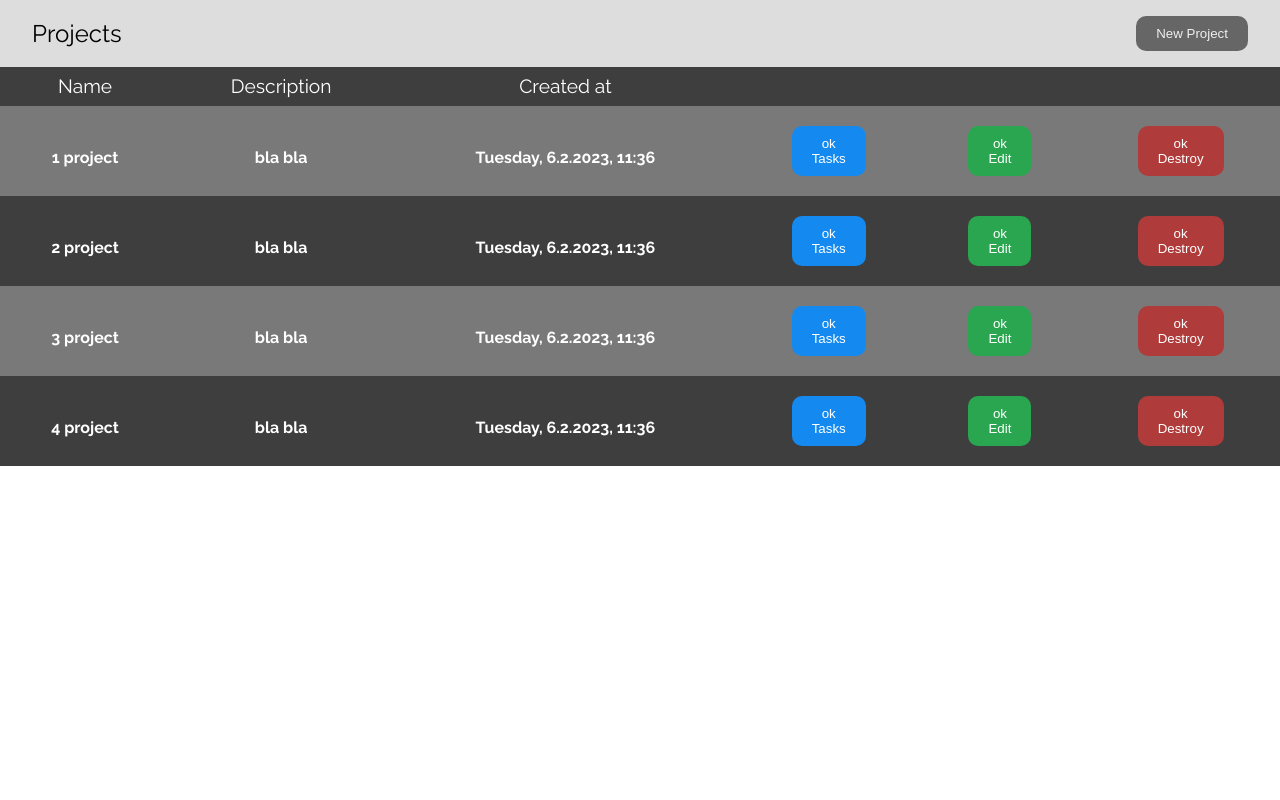
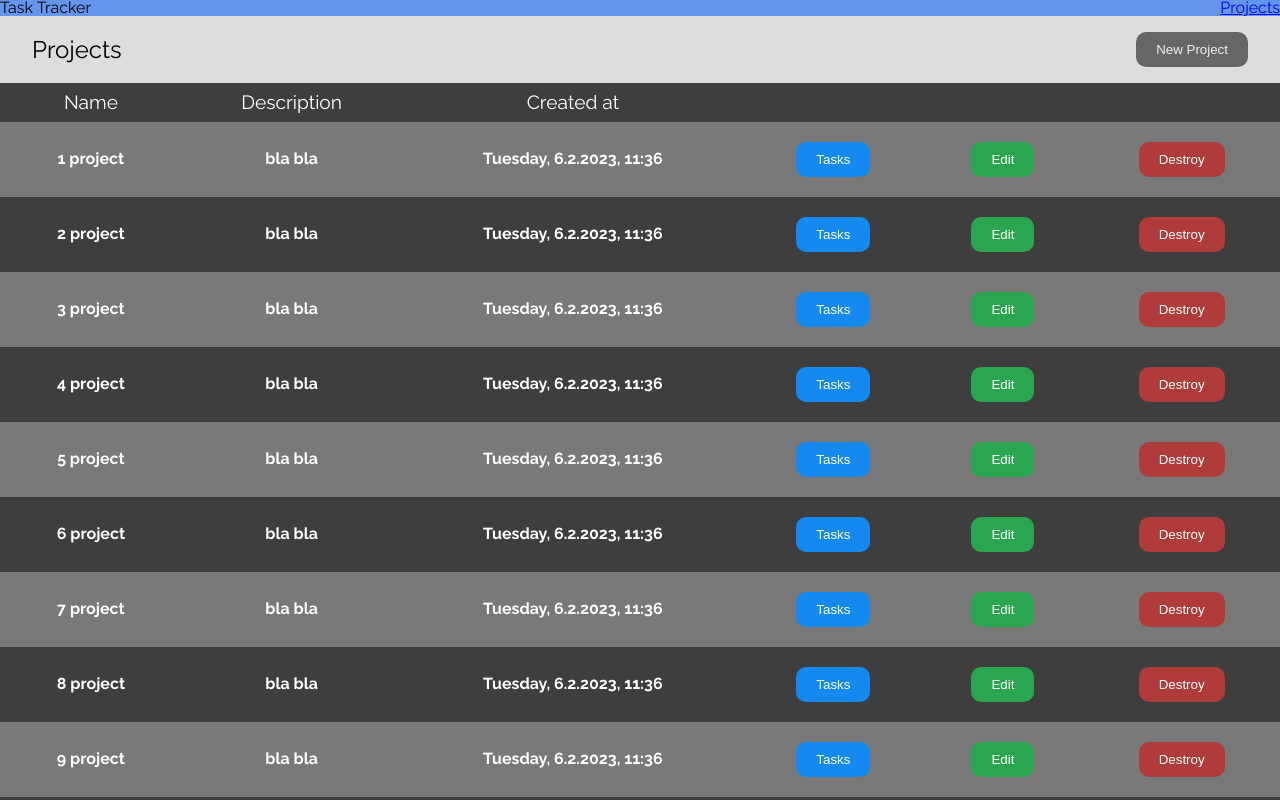
Before and after one commit to Ragnoji/react-task-tracker, a React (Create React App) app: page /projects in a window 1280 px wide. Shown: the top 800 px of the page. Built offline with nearby package versions, Linux system fonts and the light colour scheme.

Commit message:
added BackToTop button in DefaultTemplate

```diff
--- a/src/App.jsx
+++ b/src/App.jsx
@@ -1,14 +1,14 @@
 import { BrowserRouter, Routes, Route } from "react-router-dom";
 
 import HomePage from "./pages";
-import ProjectsIndex from "./pages/projects";
+import ProjectsPage from "./pages/projects";
 
 const App = () => {
   return (
     <BrowserRouter>
       <Routes>
         <Route path="/" element={<HomePage />} />
-        <Route path="/projects" element={<ProjectsIndex />} />
+        <Route path="/projects" element={<ProjectsPage />} />
       </Routes>
     </BrowserRouter>
   );
--- a/src/components/atoms/Button/Button.jsx
+++ b/src/components/atoms/Button/Button.jsx
@@ -12,17 +12,9 @@ const Wrapper = styled.button(
   `,
 );
 
-const Button = ({
-  children,
-  label = "ok",
-  onClick = () => {},
-  disabled = false,
-  color = "#fff",
-  background = "#666",
-}) => {
+const Button = ({ children, onClick = () => {}, disabled = false, color = "#fff", background = "#666" }) => {
   return (
     <Wrapper onClick={onClick} disabled={disabled} color={color} background={background}>
-      <p>{label}</p>
       {children}
     </Wrapper>
   );
--- a/src/components/organisms/Table/Table.jsx
+++ b/src/components/organisms/Table/Table.jsx
@@ -34,7 +34,9 @@ const Table = ({ children, title }) => {
     <>
       <Header>
         <Title>{title}</Title>
-        <Button label="New Project" color="#eee" onClick={onClick} />
+        <Button color="#eee" onClick={onClick}>
+          New Project
+        </Button>
       </Header>
       <TableStyled>
         <thead>
--- a/src/components/templates/DefaultTemplate/DefaultTemplate.jsx
+++ b/src/components/templates/DefaultTemplate/DefaultTemplate.jsx
@@ -1,3 +1,4 @@
+import { useEffect, useState } from "react";
 import styled from "styled-components";
 import Header from "../../organisms/Header/Header";
 import Footer from "../../organisms/Footer/Footer";
@@ -13,13 +14,50 @@ const MainContent = styled.main`
   display: flex;
   background: mintcream;
   justify-content: center;
+  flex-direction: column;
+`;
+
+const BackToTop = styled.button`
+  position: fixed;
+  top: 30px;
+  right: 20px;
+  font-size: 24px;
+  background: dimgray;
+  color: white;
+  cursor: pointer;
+  border-radius: 100px;
+  border: none;
+  box-shadow: 0 5px 10px #ccc;
+  z-index: 100;
 `;
 
 const DefaultTemplate = ({ children }) => {
+  const [showButton, setShowButton] = useState(false);
+
+  useEffect(() => {
+    window.addEventListener("scroll", () => {
+      if (window.pageYOffset > 0) {
+        setShowButton(true);
+      } else {
+        setShowButton(false);
+      }
+    });
+  }, []);
+
+  const scrollToTop = () => {
+    window.scrollTo({
+      top: 0,
+      behavior: "smooth", // for smoothly scrolling
+    });
+  };
+
   return (
     <Wrapper>
       <Header />
-      <MainContent>{children}</MainContent>
+      <MainContent>
+        {showButton && <BackToTop onClick={scrollToTop}>Scroll to top</BackToTop>}
+        {children}
+      </MainContent>
       <Footer />
     </Wrapper>
   );
--- a/src/pages/projects.jsx
+++ b/src/pages/projects.jsx
@@ -1,8 +1,9 @@
 import { useState } from "react";
 import TableRow from "../components/molecules/TableRow/TableRow";
 import Table from "../components/organisms/Table/Table";
+import DefaultTemplate from "../components/templates/DefaultTemplate/DefaultTemplate";
 
-const ProjectsIndex = () => {
+const ProjectsPage = () => {
   const [projects] = useState([
     {
       id: 1,
@@ -24,15 +25,62 @@ const ProjectsIndex = () => {
       title: "4 project",
       description: "bla bla",
     },
+    {
+      id: 5,
+      title: "5 project",
+      description: "bla bla",
+    },
+    {
+      id: 6,
+      title: "6 project",
+      description: "bla bla",
+    },
+    {
+      id: 7,
+      title: "7 project",
+      description: "bla bla",
+    },
+    {
+      id: 8,
+      title: "8 project",
+      description: "bla bla",
+    },
+    {
+      id: 9,
+      title: "9 project",
+      description: "bla bla",
+    },
+    {
+      id: 10,
+      title: "10 project",
+      description: "bla bla",
+    },
+    {
+      id: 11,
+      title: "11 project",
+      description: "bla bla",
+    },
+    {
+      id: 12,
+      title: "12 project",
+      description: "bla bla",
+    },
+    {
+      id: 13,
+      title: "13 project",
+      description: "bla bla",
+    },
   ]);
 
   return (
-    <Table title="Projects">
-      {projects?.map((val) => (
-        <TableRow key={val.id} title={val.title} description={val.description} colorFlag={val.id % 2 === 0 && true} />
-      ))}
-    </Table>
+    <DefaultTemplate>
+      <Table title="Projects">
+        {projects?.map((val) => (
+          <TableRow key={val.id} title={val.title} description={val.description} colorFlag={val.id % 2 === 0} />
+        ))}
+      </Table>
+    </DefaultTemplate>
   );
 };
 
-export default ProjectsIndex;
+export default ProjectsPage;
```
